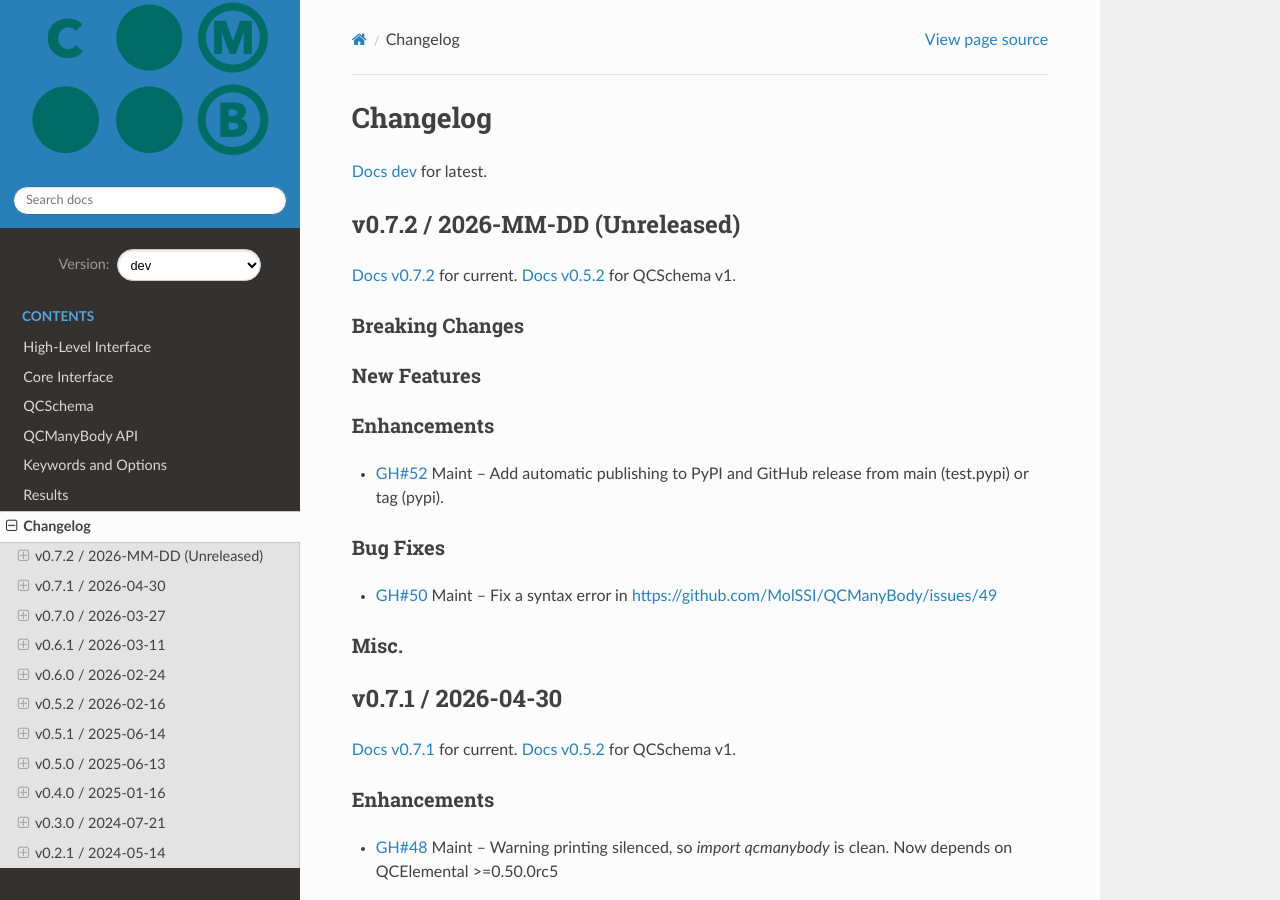
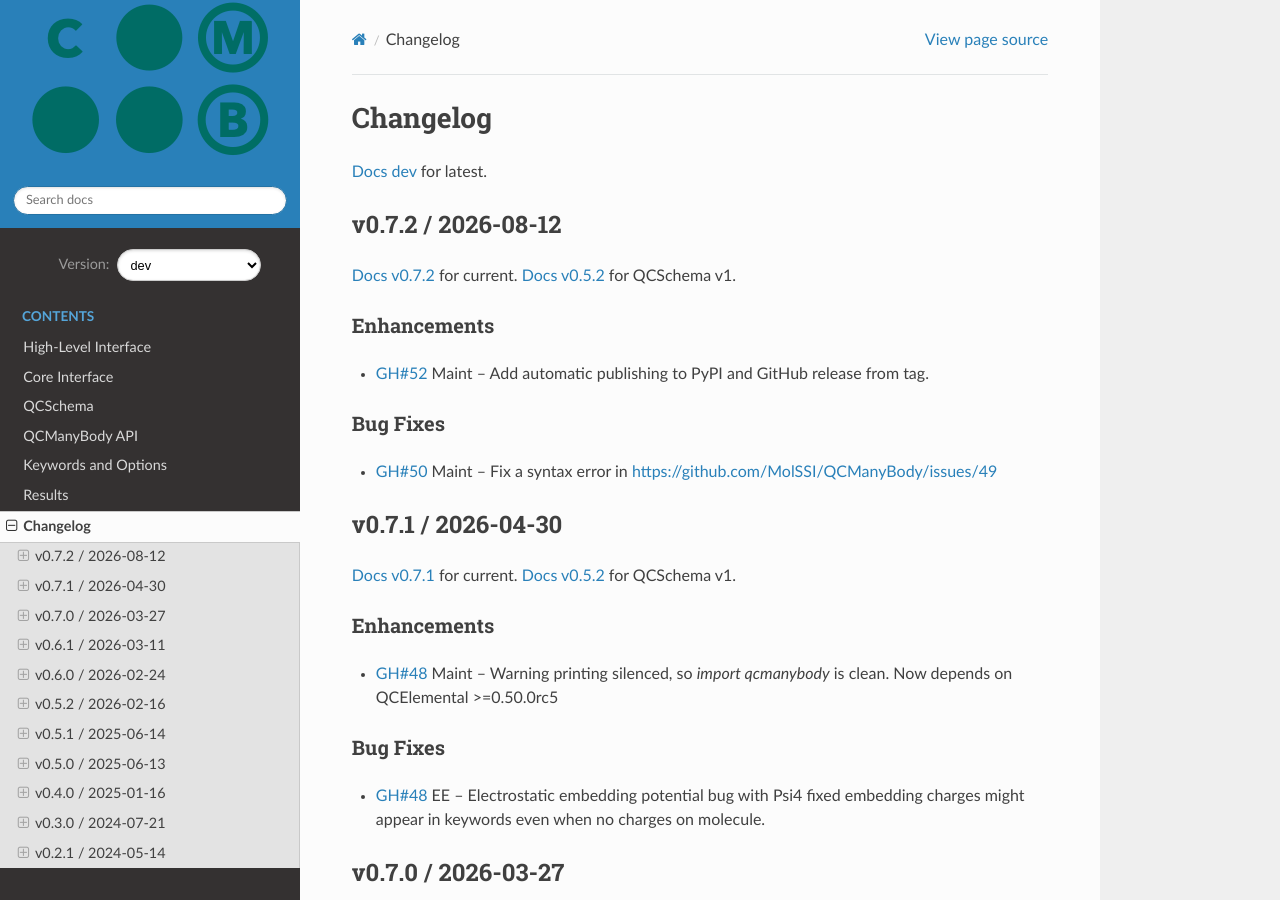
Before and after one commit to MolSSI/QCManyBody, a Sphinx documentation site: the page built from docs/changelog.rst, in a window 1280 px wide and 900 px high. Built offline with Sphinx 7.4.7 and the Read the Docs theme 3.1.0, drawn with Linux system fonts in a browser that asks for light colours; the version number could not be read and is left out.

Commit message:
cancel testpypi. prepare for 072 release

```diff
--- a/docs/changelog.rst
+++ b/docs/changelog.rst
@@ -30,33 +30,26 @@ Changelog
 .. WIP (Unmerged)
 .. --------------
 
+.. RELEASE PROCEDURE
+.. * check changelog below is up to date and that the release number and date are in place and that (Unreleased) is removed
+.. * check CITATION for date and release
 
 :docs:`dev` for latest.
 
 .. _`sec:cl072`:
 
-v0.7.2 / 2026-MM-DD (Unreleased)
+v0.7.2 / 2026-08-12
 ===================
 
 :docs:`v0.7.2` for current. :docs:`v0.5.2` for QCSchema v1.
 
-Breaking Changes
-----------------
-
-New Features
-------------
-
 Enhancements
 ------------
-* :pr:`52` Maint -- Add automatic publishing to PyPI and GitHub release from
-  main (test.pypi) or tag (pypi).
+* :pr:`52` Maint -- Add automatic publishing to PyPI and GitHub release from tag.
 
 Bug Fixes
 ---------
 * :pr:`50` Maint -- Fix a syntax error in https://github.com/MolSSI/QCManyBody/issues/49
-
-Misc.
------
 
 
 .. _`sec:cl071`:
```
Also changed, not shown: 2 other files.
